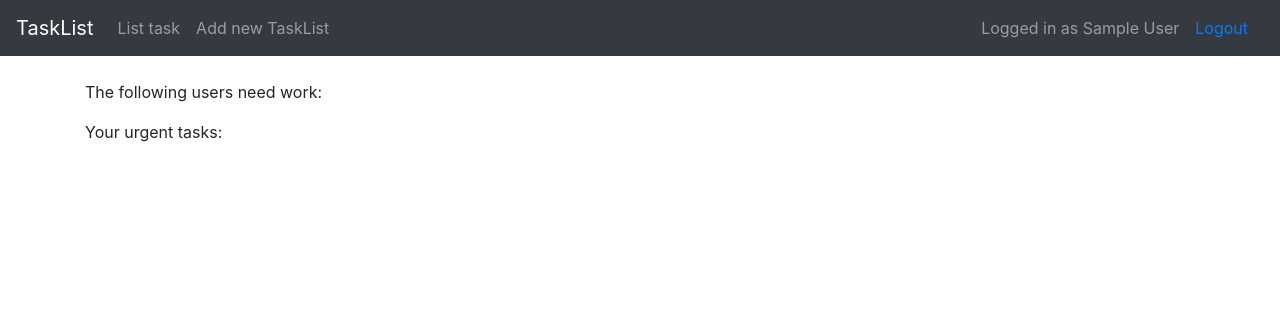
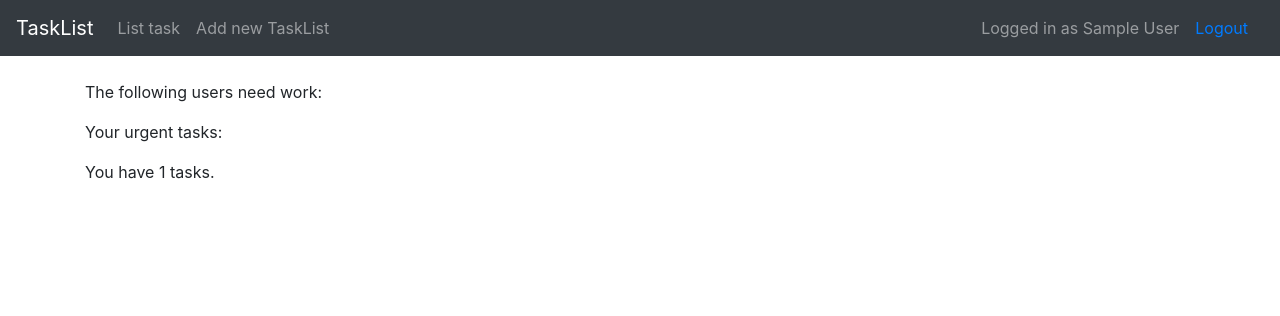
Before and after one commit to Pentza/tsoha-todolist, a Flask app: page / in a window 1280 px wide. Shown: the top 316 px of the page. Run offline with Flask 2, Linux system fonts and the light colour scheme; a user stored in the database is signed in; tables that the repository leaves empty hold one stand-in row (values such as "Sample post"); some libraries are stand-ins or nearby versions.

Commit message:
Add total tasks count query to index

```diff
--- a/application/tasks/models.py
+++ b/application/tasks/models.py
@@ -34,3 +34,18 @@ class Task(Base):
 			response.append({"name":row[0], "listname":row[1]})
 
 		return response
+
+	@staticmethod
+	def total_tasks(accountID):
+		stmt = text("SELECT COUNT(Task.id) FROM Account"
+					" JOIN Tasklist ON Account.id=Tasklist.account_id"
+					" JOIN Task ON Task.tasklist_id=Tasklist.id"
+					" WHERE Account.id = :accountID").params(accountID=accountID)
+
+		res = db.engine.execute(stmt)
+
+		response = []
+		for row in res:
+			response.append({"count":row[0]})
+
+		return response
--- a/application/templates/index.html
+++ b/application/templates/index.html
@@ -21,17 +21,24 @@
 </ul>
 
 {% endif %}
-{% if total_tasks is defined %}
+{% if total_urgent_tasks is defined %}
 <p>
     Your urgent tasks:
 </p>
 <ul>
-    {% for task in total_tasks %}
+    {% for task in total_urgent_tasks %}
     <li>
         '{{ task.name }}' listalla: {{ task.listname }}
     </li>
     {% endfor %}
 </ul>
 {% endif %}
+{% if total_tasks is defined %}
+{% for count in total_tasks %}
+<p>
+    You have {{ count.count }} tasks.
+</p>
+{% endfor %}
+{% endif %}
 {% endif %}
 {% endblock %}
--- a/application/views.py
+++ b/application/views.py
@@ -8,6 +8,6 @@ from flask_login import login_required, current_user
 @app.route("/")
 def index():
 	if current_user.is_authenticated:
-		return render_template("index.html", needs_tasks=User.find_users_with_no_tasks(), tasklists = Tasklist.query.filter(Tasklist.account_id==current_user.id).all(), total_tasks=Task.total_urgent_tasks(current_user.id))
+		return render_template("index.html", needs_tasks=User.find_users_with_no_tasks(), tasklists = Tasklist.query.filter(Tasklist.account_id==current_user.id).all(), total_urgent_tasks=Task.total_urgent_tasks(current_user.id), total_tasks=Task.total_tasks(current_user.id))
 	else:
 		return render_template("index.html", needs_tasks=User.find_users_with_no_tasks(), tasklists =[("---")])
```
